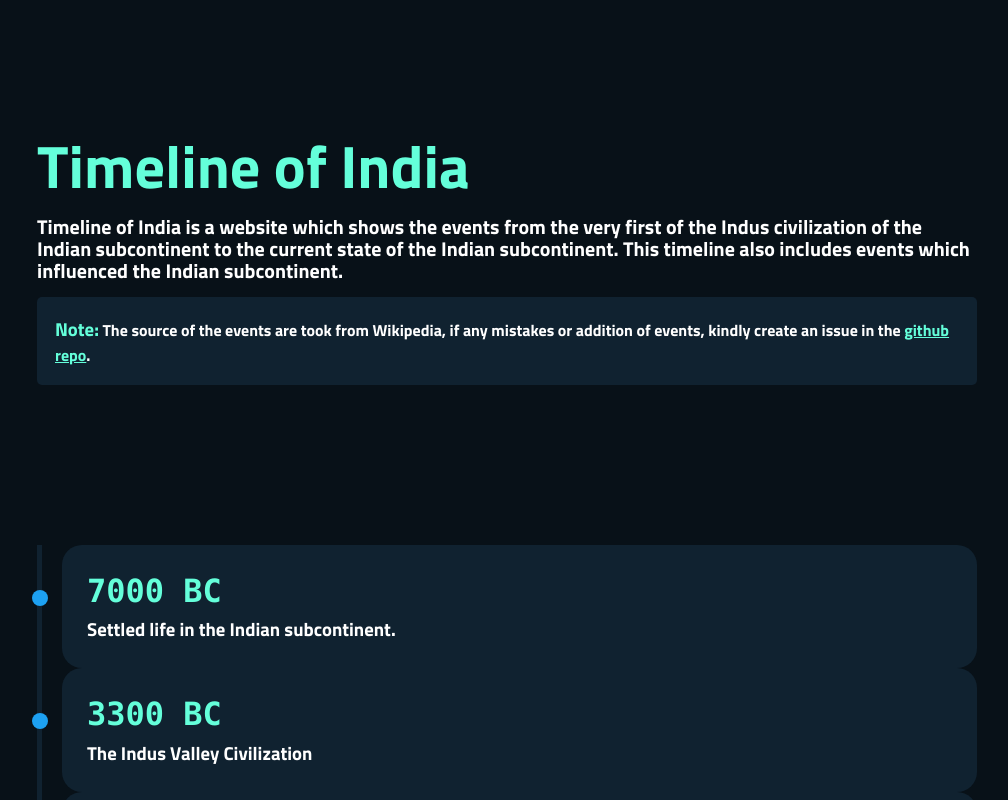
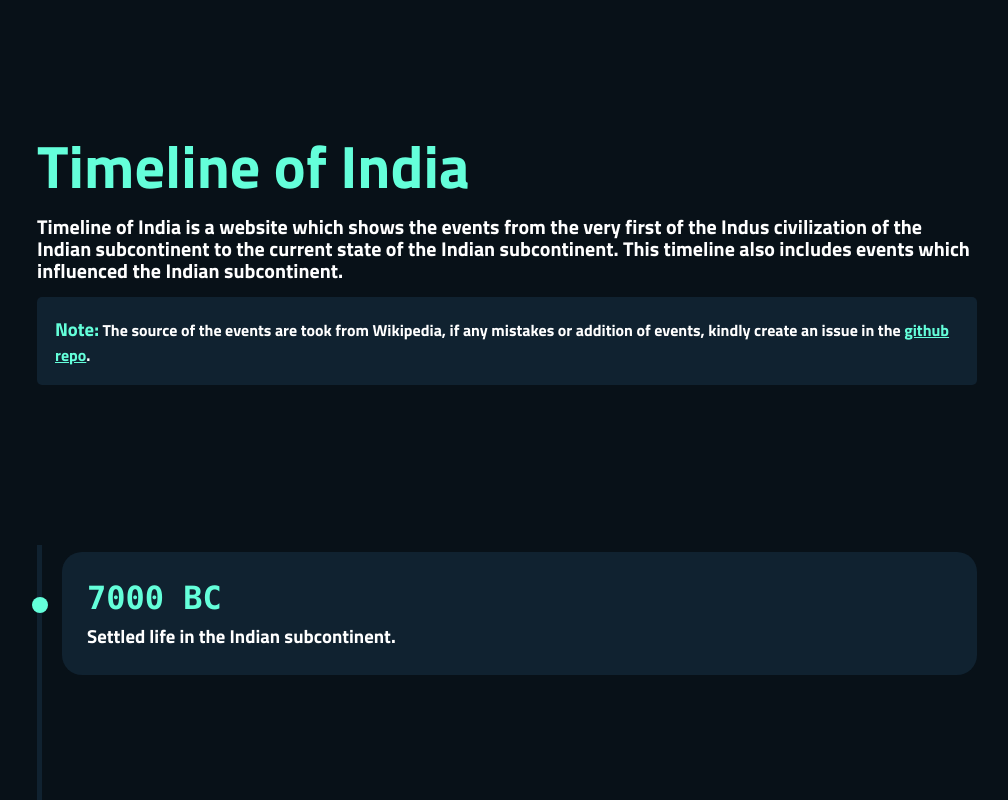
Before and after one commit to timelineofindia/website, a Svelte app: page / in a window 1280 px wide. Shown: the top 800 px of the page, without its empty margins (133-1141 px from the left). Built offline with nearby package versions, Linux system fonts and the light colour scheme.

Commit message:
feat: new ui

```diff
--- a/src/App.svelte
+++ b/src/App.svelte
@@ -2,6 +2,9 @@
 	import Block from './components/Block.svelte';
 	import ctx from "./ctx";
 	import './styles/global.css';
+
+	// The minimum possible index...
+	window.previousIndex = -7000;
 </script>
 
 <div class="intro">
@@ -18,9 +21,13 @@
 </div>
 
 <div class="timeline">
-	{#each Object.entries(ctx) as entry}
+	{#each Object.entries(ctx) as entry, i}
 		<Block {entry}/>
 	{/each}
+</div>
+
+<div class="footer">
+	TimelineOfIndia © {new Date().getFullYear()}
 </div>
 
 <style>
@@ -55,6 +62,16 @@
 		padding: 80px;
 	}
 
+	.footer {
+		color: white;
+		font-family: "consolas";
+		text-align: center;
+		font-size: 20px;
+		font-weight: bold;
+		margin-top: -20px;
+		margin-bottom: 10px;
+	}
+
 	@media (max-width: 800px) {
 		.intro, .timeline {
 			padding: 30px;
--- a/src/components/Block.svelte
+++ b/src/components/Block.svelte
@@ -1,13 +1,14 @@
 <script>
     import Event from "./Event.svelte";
 	import viewport from "../scripts/useViewport";
+	import { getIndex } from "../scripts/blockIndex";
 
 	export let entry;
 </script>
 
 <div
 	class="block-wrapper"
-	style="padding-top: {Math.floor(entry[1].margin * 1.25)}px"
+	style="padding-top: {getIndex(entry[0])}px"
 >
 	<div
 		class="block"
@@ -59,14 +60,14 @@
         top: 20px;
         z-index: 100;
         border-radius: 100%;
-        background: var(--blue);
+        background: var(--cyan);
         height: 16px;
         width: 16px;
-        transition: box-shadow 0.2s ease-in-out;
+        transition: box-shadow 0.1s ease-in-out;
     }
 
     .block:hover::before {
-        box-shadow: 0 0 0 6px rgba(29, 161, 242, .6);
+        box-shadow: 0 0 0 6px rgba(100, 255, 218, .6);
     }
 
     :global(.expand h3) {
--- /dev/null
+++ b/src/scripts/blockIndex.js
@@ -0,0 +1,16 @@
+export function parseIndex (year) {
+    let [num, era] = year.split(' ');
+    num = parseInt(num);
+    if (era == "BC") num = -num;
+    return num;
+}
+
+export function getIndex (year) {
+    let index = parseIndex(year);
+    let margin = index - window.previousIndex;
+    if (margin < 5) margin = 5;
+    else if (margin > 750) margin = 750;
+
+    window.previousIndex = index;
+    return Math.ceil(margin * 1.25);
+}
```
